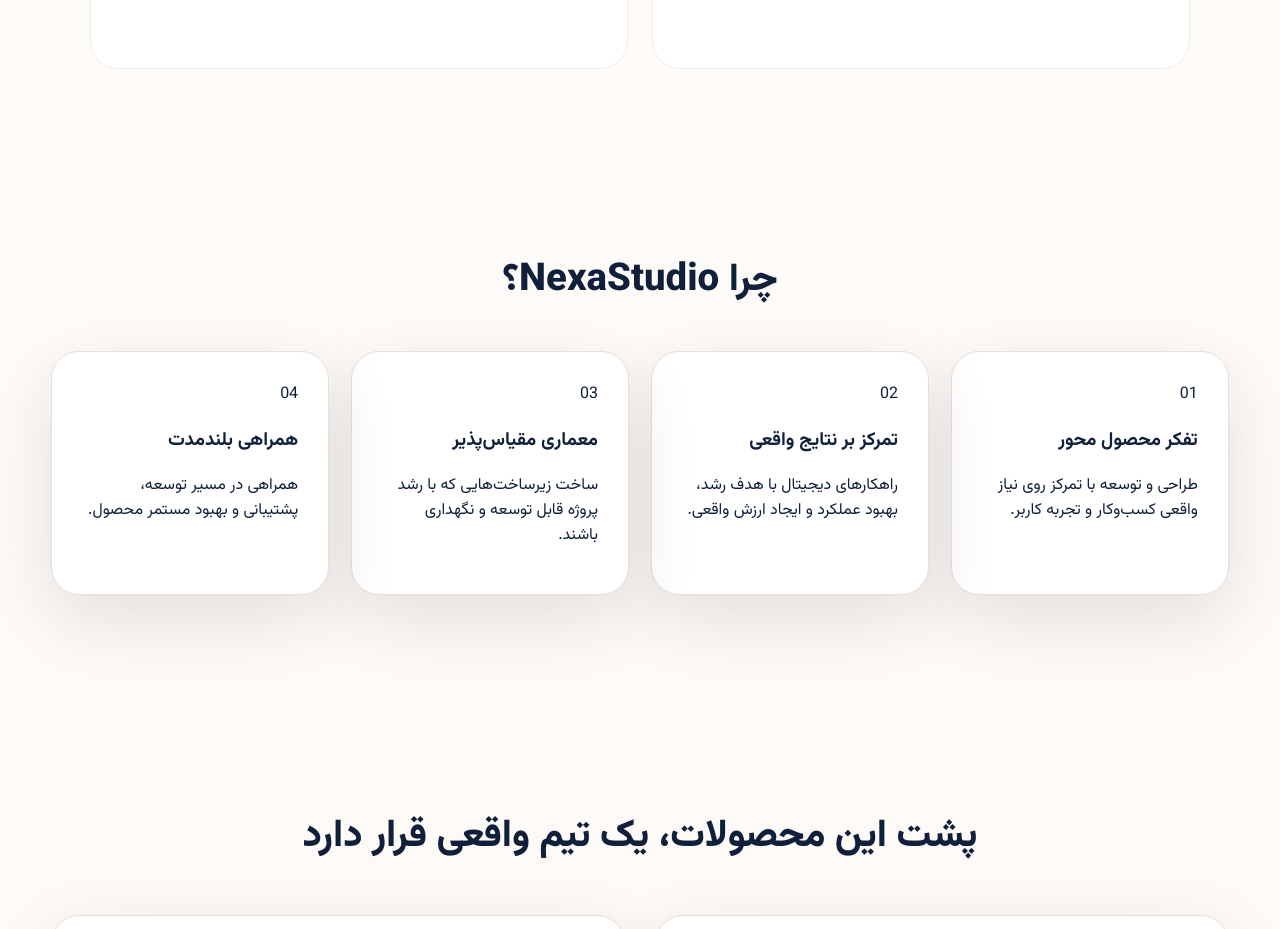
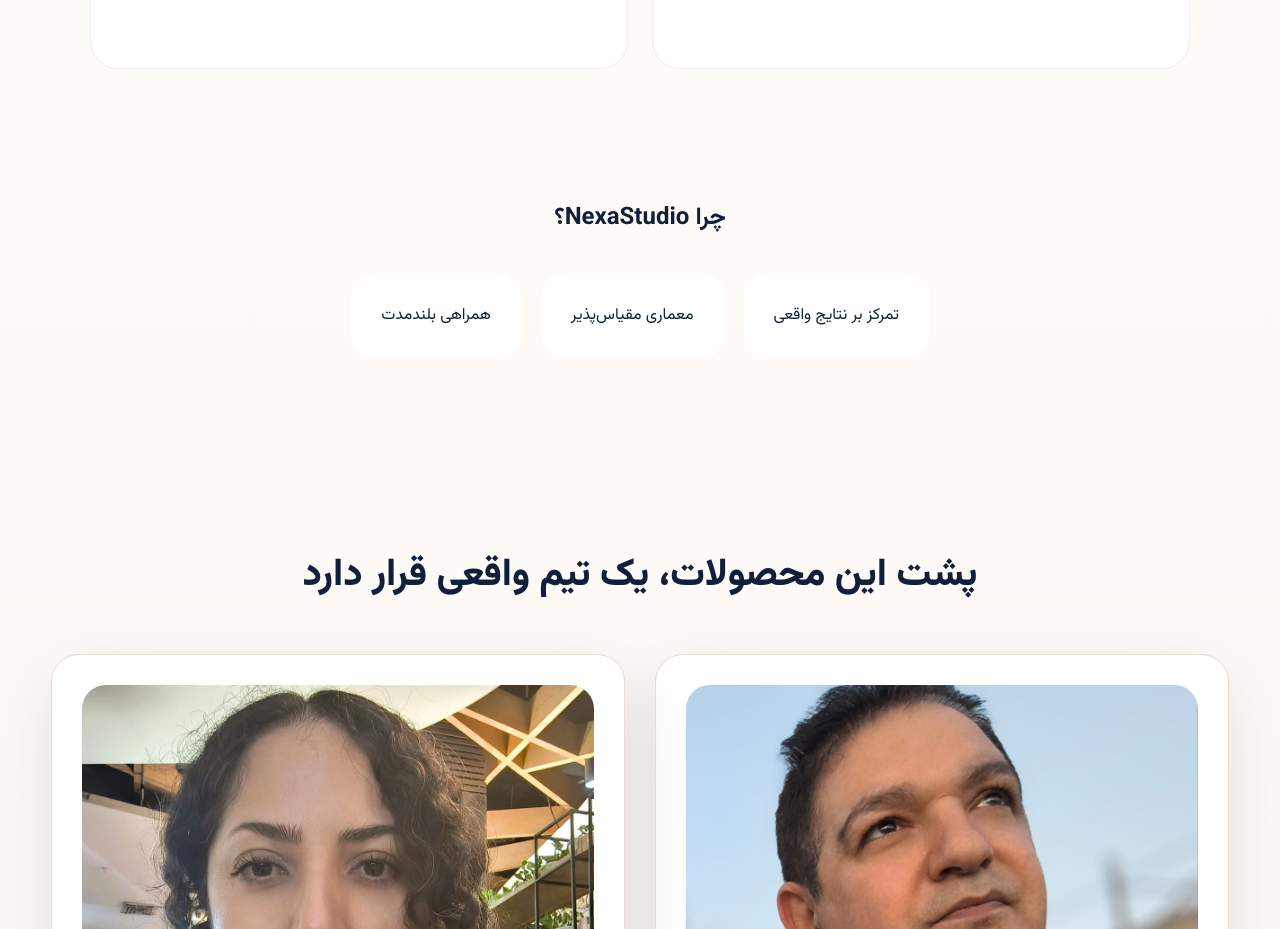
Before and after one commit to zohreksh/smartpilot, a Nuxt app: page / in a window 1280 px wide. Shown: the part 1340-2269 px from the top of the page. Built offline with nearby package versions, Linux system fonts and the light colour scheme.

Commit message:
add why us section

```diff
--- /dev/null
+++ b/components/WhyUsSection.vue
@@ -0,0 +1 @@
+<template><section class="why"><h2>چرا NexaStudio؟</h2><div><p>تمرکز بر نتایج واقعی</p><p>معماری مقیاس‌پذیر</p><p>همراهی بلندمدت</p></div></section></template><style scoped>.why{padding:50px 7%;text-align:center}.why div{display:flex;gap:20px;justify-content:center}.why p{padding:30px;background:#fff;border-radius:22px}</style>
```
